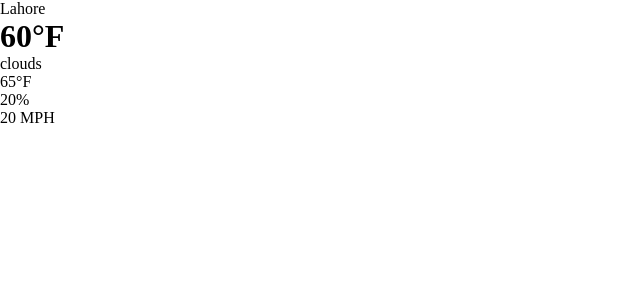
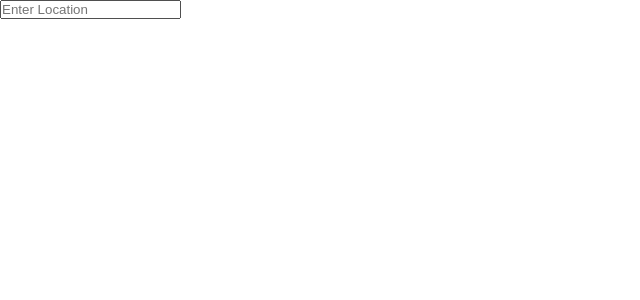
Before and after one commit to AqsaAslam01/react-weather-app, a React (Vite) app: page / in a window 1280 px wide. Shown: the top 300 px of the page, without its empty margins (0-640 px from the left). Built offline with nearby package versions, Linux system fonts and the light colour scheme.

Commit message:
integrate weather api

```diff
--- a/src/App.jsx
+++ b/src/App.jsx
@@ -3,34 +3,60 @@
 import axios from 'axios';
 
 function App() {
-//  const url = `https://api.openweathermap.org/data/2.5/weather?q=Lahore,PK&appid=2c60111b22cd067607932c86dd6ec2f4`
+  const [data, setData] = useState({})
+  const [location, setLocation] = useState('')
+
+  const url = `https://api.openweathermap.org/data/2.5/weather?q=${location}&units=imperial&appid=2c60111b22cd067607932c86dd6ec2f4`
+
+  const searchLocation = (event) => {
+    if (event.key === 'Enter') {
+        axios.get(url).then((response) => {
+        setData(response.data)
+        console.log(response.data)
+      })
+      setLocation('')
+    }
+  }
+
   return (
     <div className='app'>
+      <div className="search">
+        <input
+          value={location}
+          onChange={event => setLocation(event.target.value)}
+          onKeyDown={searchLocation}
+          placeholder='Enter Location'
+          type="text" />
+      </div>
       <div className="container">
         <div className="top">
           <div className="location">
-            <p>Lahore</p>
+            <p>{data.name}</p>
           </div>
           <div className="temp">
-            <h1>60°F</h1>
+            {data.main ? <h1>{data.main.temp.toFixed()}°F</h1> : null}
           </div>
           <div className="description">
-            <p>clouds</p>
+            {data.weather ? <p>{data.weather[0].main}</p> : null}
           </div>
         </div>
+        {data.name !== undefined &&
         <div className="bottom">
           <div className="feels">
-            <p>65°F</p>
+            {data.main ? <p className='bold'>{data.main.feels_like.toFixed()}°F</p> : null}
+            <p>Feels Like</p>
           </div>
           <div className="humidity">
-            <p>20%</p>
+            {data.main ? <p className='bold'>{data.main.humidity}%</p> : null}
+            <p>Humidity</p>
           </div>
           <div className="wind">
-            <p>20 MPH</p>
+            {data.wind ? <p className='bold'>{data.wind.speed.toFixed()} MPH</p> : null}
+            <p>Wind Speed</p>
           </div>
         </div>
+        }
       </div>
-
     </div>
   )
 }
```
